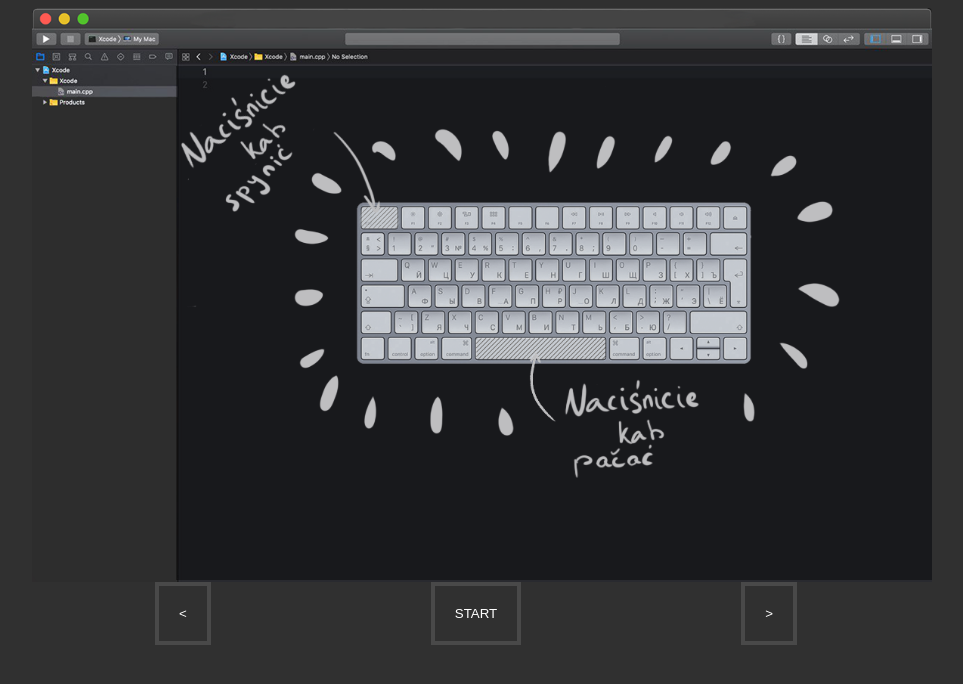
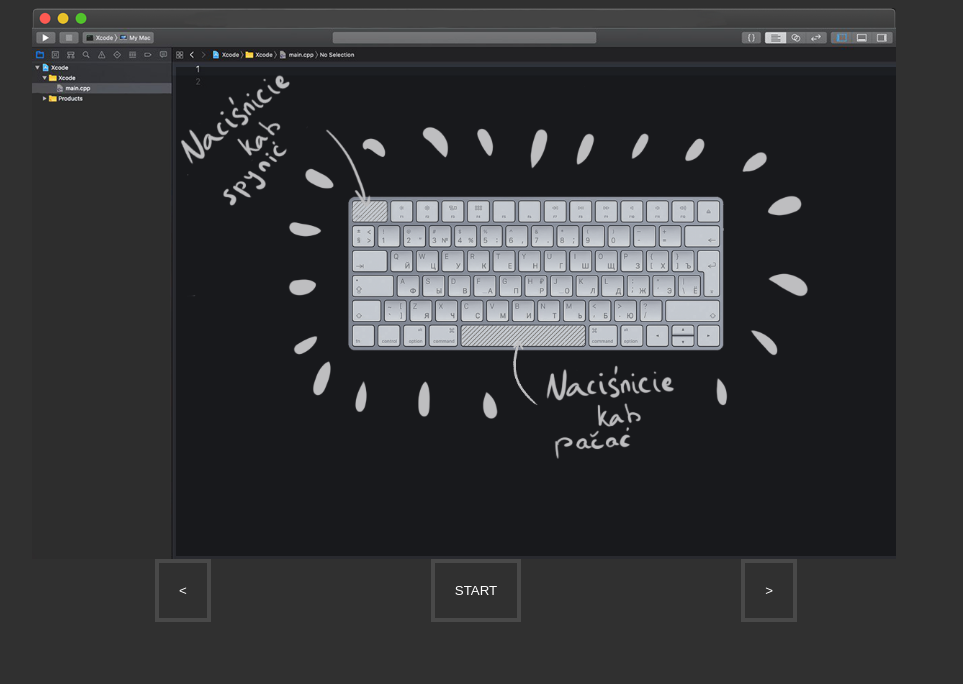
Before and after one commit to genusB/BrickBreaker, a plain HTML site: page index.html in a window 1280 px wide. Shown: the whole page, without its empty margins (132-1095 px from the left). Drawn offline with Linux system fonts and the light colour scheme.

Commit message:
Add files via upload

```diff
--- a/style.css
+++ b/style.css
@@ -51,11 +51,11 @@ body {
 
 @media screen and (max-width: 1400px) and (orientation: landscape) {
     #bg img {
-        width: 75%;
+        width: 72%;
     }
     #gameScreen {
-        width: 63%;
-        margin-top: -43%;
+        width: 60%;
+        margin-top: -41%;
         margin-left: 22%;
     }
     #bg img  {
```
